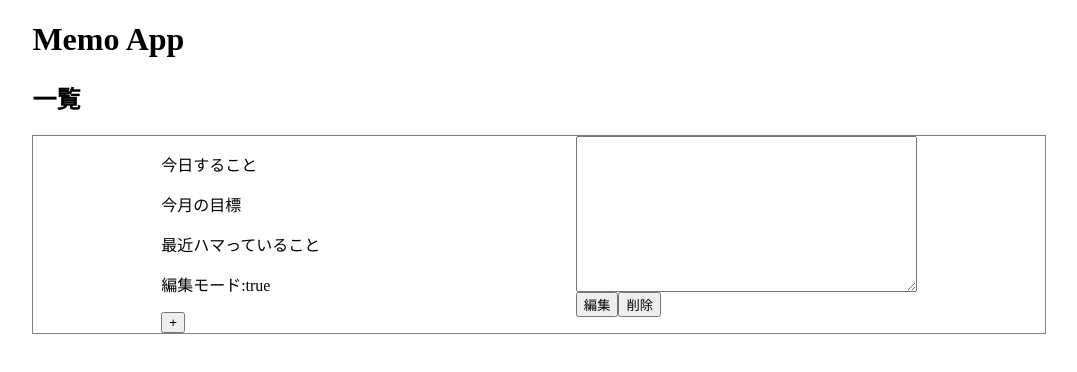
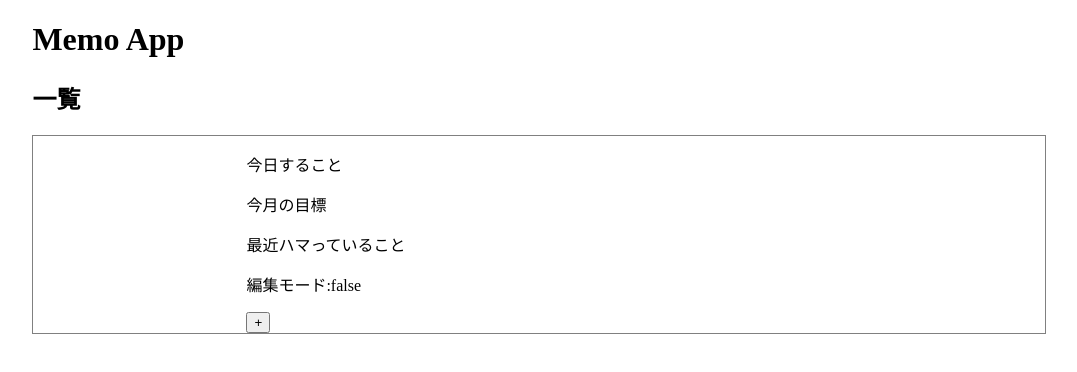
Before and after one commit to haruguchi-yuma/memo-spa, a Vue app: page / in a window 1280 px wide. Shown: the top 372 px of the page, without its empty margins (102-1179 px from the left). Built offline with nearby package versions, Linux system fonts and the light colour scheme.

Commit message:
メモタイトルをクリックしたとき、編集画面が切り替わるようにした

```diff
--- a/src/App.vue
+++ b/src/App.vue
@@ -11,7 +11,7 @@
         <button>+</button>
       </div>
       <div class="edit">
-        <EditFrom></EditFrom>
+        <EditFrom v-show="editMode"></EditFrom>
       </div>
     </div>
   </div>
@@ -31,7 +31,7 @@ export default {
   },
   data() {
     return {
-      editMode: true,
+      editMode: false,
       memos: [
         {id: 1, body: `今日すること\n買い物\n買い出し\nご飯食べる`},
         {id: 2, body: '今月の目標\n地域rbに参加\nメモアプリの完成'},
--- a/src/components/ModeTitle.vue
+++ b/src/components/ModeTitle.vue
@@ -1,6 +1,6 @@
 <template>
   <div>
-    <h2 v-if="editMode">一覧</h2>
+    <h2 v-if="!editMode">一覧</h2>
     <h2 v-else>編集</h2>
   </div>
 </template>
```
